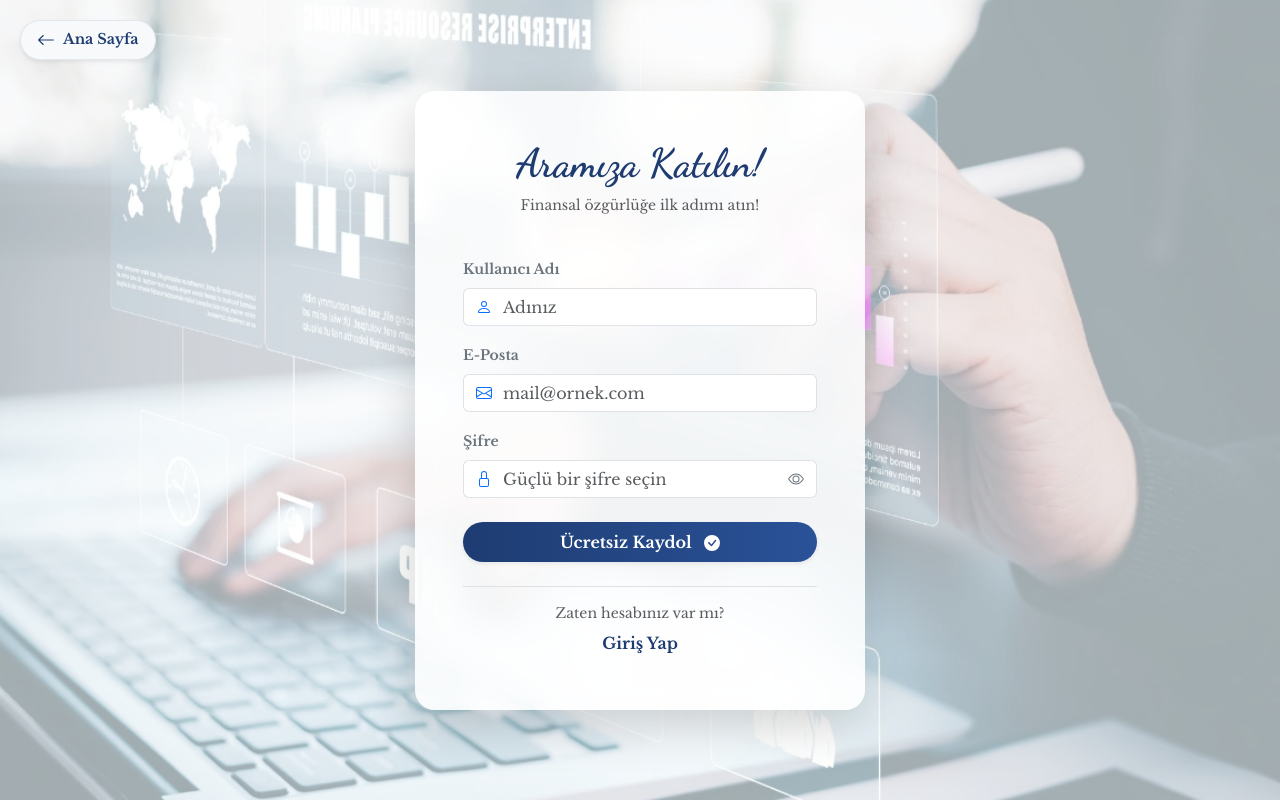
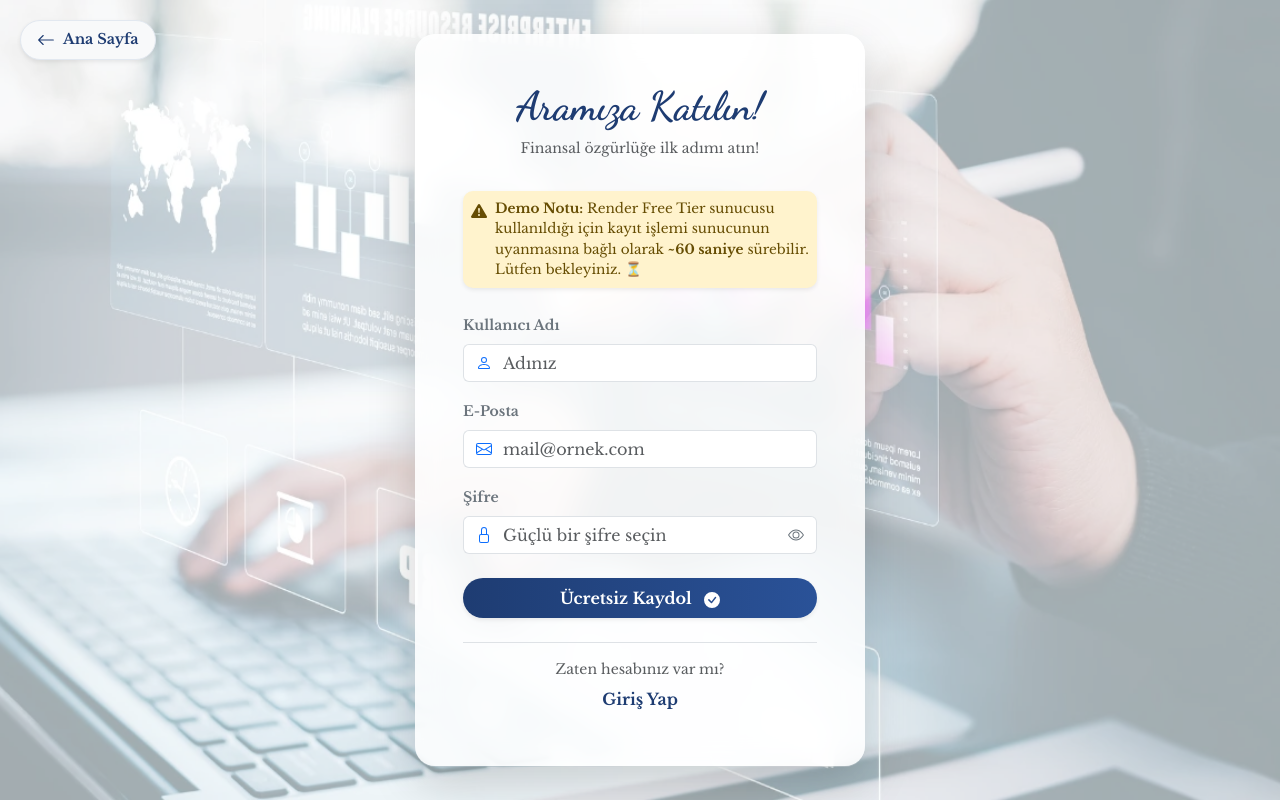
Before and after one commit to Minel-D/finans-application-fullstack, a React (Vite) app in the folder frontend/: page /register in a window 1280 px wide. Built offline with nearby package versions, Linux system fonts and the light colour scheme; a web font is replaced by a local one.

Commit message:
register and login files fixed.

```diff
--- a/frontend/src/components/login.jsx
+++ b/frontend/src/components/login.jsx
@@ -1,9 +1,9 @@
 import { useState } from "react";
 import { useNavigate } from "react-router-dom";
-// EKSİK OLAN IMPORT EKLENDİ (Beyaz ekranı bu çözer)
+// EKSİK OLAN IMPORT EKLENDİ
 import { login } from "../api";
 
-// İkonlara BsArrowLeft eklendi
+// İkonlar
 import {
 	BsEnvelope,
 	BsLock,
@@ -11,6 +11,7 @@ import {
 	BsEye,
 	BsEyeSlash,
 	BsArrowLeft,
+	BsExclamationTriangleFill, // Uyarı ikonu eklendi
 } from "react-icons/bs";
 
 function Login() {
@@ -52,7 +53,7 @@ function Login() {
 				position: "relative",
 				overflow: "hidden",
 			}}>
-			{/* --- YENİ EKLENEN ANA SAYFA BUTONU --- */}
+			{/* --- ANA SAYFA BUTONU --- */}
 			<div
 				style={{ position: "absolute", top: "20px", left: "20px", zIndex: 10 }}>
 				<button
@@ -92,7 +93,7 @@ function Login() {
 					backdropFilter: "blur(12px)",
 					borderRadius: "20px",
 				}}>
-				<div className="text-center mb-4">
+				<div className="text-center mb-3">
 					<h2
 						className="fw-bold"
 						style={{
@@ -107,8 +108,20 @@ function Login() {
 					</p>
 				</div>
 
+				{/* --- ⚠️ KRİTİK UYARI NOTU (YENİ EKLENDİ) --- */}
+				<div
+					className="alert alert-warning border-0 shadow-sm d-flex align-items-start gap-2 p-2 mb-4"
+					style={{ fontSize: "0.85rem", borderRadius: "10px" }}>
+					<BsExclamationTriangleFill className="mt-1 flex-shrink-0" size={16} />
+					<div>
+						<strong>Demo Notu:</strong> Render Free Tier sunucusu kullanıldığı
+						için ilk giriş işlemi sunucunun uyanmasına bağlı olarak{" "}
+						<strong>~60 saniye</strong> sürebilir. Lütfen bekleyiniz. ⏳
+					</div>
+				</div>
+
 				{error && (
-					<div className="alert alert-danger text-center py-2 small">
+					<div className="alert alert-danger text-center py-2 small mb-3">
 						{error}
 					</div>
 				)}
@@ -146,7 +159,7 @@ function Login() {
 								<BsLock />
 							</span>
 
-							{/* Input: Tipe dikkat (showPassword ? "text" : "password") */}
+							{/* Input: Tipe dikkat */}
 							<input
 								type={showPassword ? "text" : "password"}
 								className="form-control border-start-0 border-end-0 ps-0"
@@ -157,7 +170,7 @@ function Login() {
 								style={{ boxShadow: "none" }}
 							/>
 
-							{/* GÖZ İKONU BUTTONU */}
+							{/* GÖZ İKONU */}
 							<span
 								className="input-group-text bg-white border-start-0 text-secondary"
 								style={{ cursor: "pointer" }}
--- a/frontend/src/components/register.jsx
+++ b/frontend/src/components/register.jsx
@@ -1,9 +1,9 @@
 import { useState } from "react";
 import { useNavigate } from "react-router-dom";
-// EKSİK OLAN IMPORT EKLENDİ (Beyaz ekranı bu çözer)
+// API importu
 import { register } from "../api";
 
-// İkonlara BsArrowLeft (Geri ok) eklendi
+// İkonlar (BsExclamationTriangleFill EKLENDİ)
 import {
 	BsPerson,
 	BsEnvelope,
@@ -12,6 +12,7 @@ import {
 	BsEye,
 	BsEyeSlash,
 	BsArrowLeft,
+	BsExclamationTriangleFill, // <--- Uyarı ikonu buraya eklendi
 } from "react-icons/bs";
 
 function Register() {
@@ -55,7 +56,7 @@ function Register() {
 				position: "relative",
 				overflow: "hidden",
 			}}>
-			{/* --- YENİ EKLENEN ANA SAYFA BUTONU --- */}
+			{/* --- ANA SAYFA BUTONU --- */}
 			<div
 				style={{ position: "absolute", top: "20px", left: "20px", zIndex: 10 }}>
 				<button
@@ -95,7 +96,7 @@ function Register() {
 					backdropFilter: "blur(12px)",
 					borderRadius: "20px",
 				}}>
-				<div className="text-center mb-4">
+				<div className="text-center mb-3">
 					<h2
 						className="fw-bold"
 						style={{
@@ -106,6 +107,18 @@ function Register() {
 						Aramıza Katılın!
 					</h2>
 					<p className="text-muted small">Finansal özgürlüğe ilk adımı atın!</p>
+				</div>
+
+				{/* --- ⚠️ KRİTİK UYARI NOTU (REGISTER İÇİN UYARLANDI) --- */}
+				<div
+					className="alert alert-warning border-0 shadow-sm d-flex align-items-start gap-2 p-2 mb-4"
+					style={{ fontSize: "0.85rem", borderRadius: "10px" }}>
+					<BsExclamationTriangleFill className="mt-1 flex-shrink-0" size={16} />
+					<div>
+						<strong>Demo Notu:</strong> Render Free Tier sunucusu kullanıldığı
+						için kayıt işlemi sunucunun uyanmasına bağlı olarak{" "}
+						<strong>~60 saniye</strong> sürebilir. Lütfen bekleyiniz. ⏳
+					</div>
 				</div>
 
 				{message && (
```
